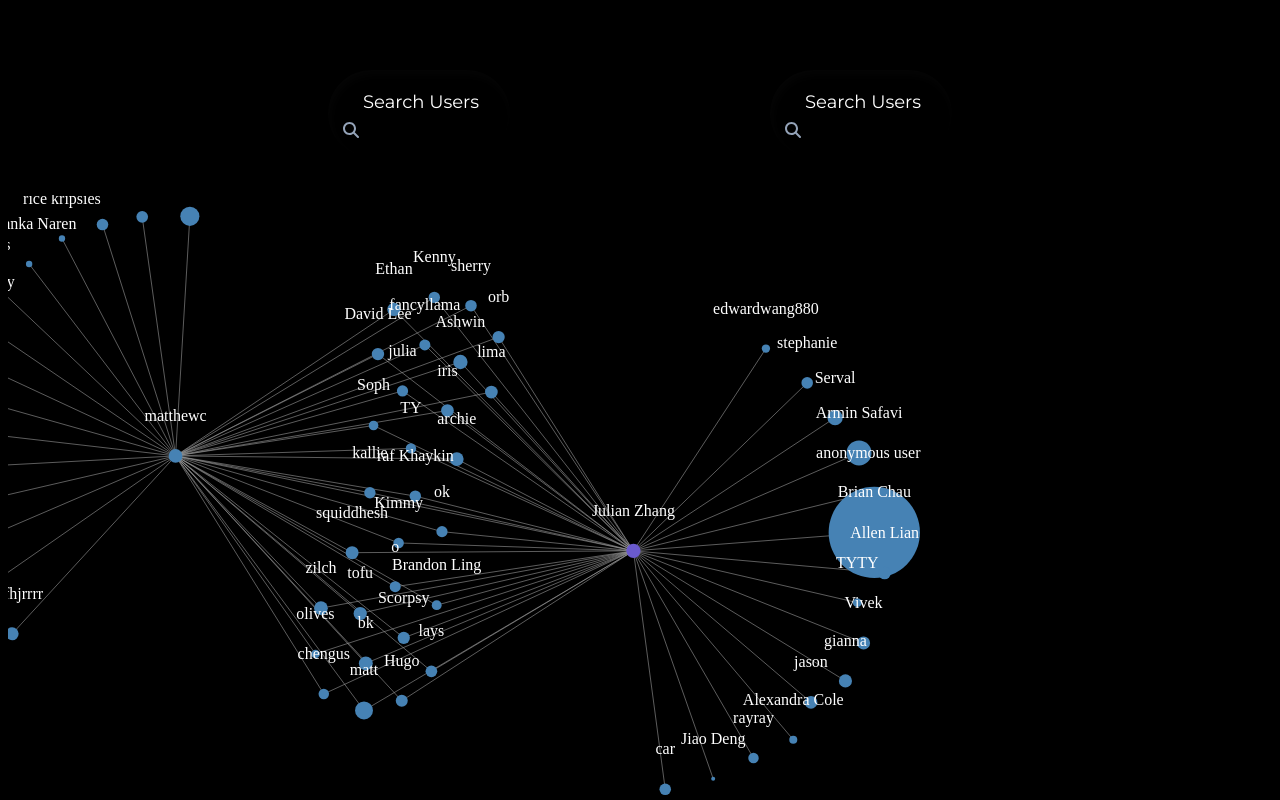
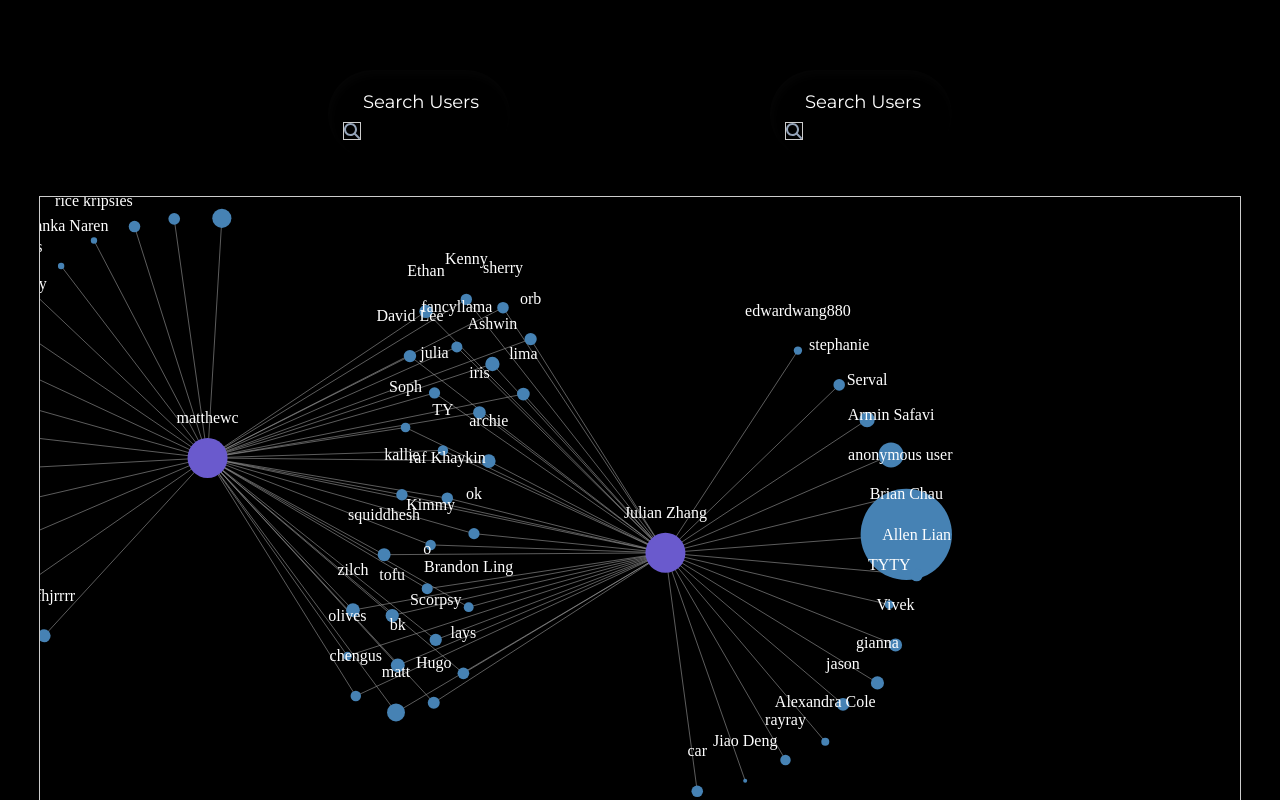
Before and after one commit to WilliamRChiu/Connections-Search, a React (Vite) app in the folder HTN/Frontend/: page / in a window 1280 px wide. Shown: the part 1340-2140 px from the top of the page. Built offline with nearby package versions, Linux system fonts and the light colour scheme.

Commit message:
centered graph

```diff
--- a/HTN/Frontend/public/graphData.json
+++ b/HTN/Frontend/public/graphData.json
@@ -1,6 +1,6 @@
 {
   "nodes": [
-    {"id":"0","name":"Julian Zhang","followers":"45"},
+    {"id":"0","name":"Julian Zhang","followers":"1000"},
     {"id":"1","name":"Jiao Deng","followers":"1"},
     {"id":"2","name":"Armin Safavi","followers":"244"},
     {"id":"3","name":"gianna","followers":"35"},
@@ -38,7 +38,7 @@
     {"id":"35","name":"chengus","followers":"18"},
     {"id":"36","name":"Kenny","followers":"23"},
     {"id":"37","name":"lays","followers":"25"},
-    {"id":"38","name":"matthewc","followers":"40"},
+    {"id":"38","name":"matthewc","followers":"1000"},
     {"id":"39","name":"orb","followers":"29"},
     {"id":"40","name":"matt","followers":"90"},
     {"id":"41","name":"stephanie","followers":"24"},
--- a/HTN/Frontend/src/App.css
+++ b/HTN/Frontend/src/App.css
@@ -14,7 +14,20 @@
     white-space: nowrap;
   }
 
-  /* App.css */
+  /* App.css
   h1 {
     color: white;
+  } */
+
+  .graph-container {
+    display: flex;
+    justify-content: center; /* Centers horizontally */
+    align-items: center; /* Centers vertically */
+    height: 100vh; /* Ensures the container takes full viewport height */
   }
+
+  svg {
+    max-width: 100%; /* Ensure SVG scales properly */
+    height: auto; /* Maintain aspect ratio */
+    border: 1px solid #ccc; /* Optional: border around graph */
+  }
--- a/HTN/Frontend/src/App.jsx
+++ b/HTN/Frontend/src/App.jsx
@@ -31,7 +31,9 @@ function App() {
       <Connections/>
 
       <UserLookup/>
-      <NetworkGraph/>
+      <div className="graph-container">
+        <NetworkGraph />
+      </div>
 
 
 
--- a/HTN/Frontend/src/Components/NetworkGraph.jsx
+++ b/HTN/Frontend/src/Components/NetworkGraph.jsx
@@ -10,8 +10,8 @@ const NetworkGraph = () => {
         // Fetch the graph data from the external file
         d3.json('/graphData.json').then((graph) => {
             const svg = d3.select(svgRef.current)
-                .attr('width', 1600)
-                .attr('height', 1000);
+                .attr('width', 1200)
+                .attr('height', 800);
 
             const tooltip = d3.select(tooltipRef.current)
                 .style('position', 'absolute')
@@ -56,7 +56,7 @@ const NetworkGraph = () => {
                 .attr('r', d => Math.cbrt(d.followers) * 2)  // Scale radius based on followers
                 .attr('fill', d => {
                     // Change the color of the node with id 1 to red
-                    if (d.id === "0") return 'slateblue';  // Node with id 1 is red
+                    if (d.id === "0" || d.id === "38") return 'slateblue';  // Node with id 1 is red
                     return 'steelblue';  // Default color for other nodes
                 })
                 .call(d3.drag()
@@ -134,8 +134,10 @@ const NetworkGraph = () => {
 
     return (
         <>
+        <div className='graph-container'>
             <svg ref={svgRef}></svg>
             <div ref={tooltipRef} className="tooltip"></div>
+        </div>
         </>
     );
 };
--- a/HTN/Frontend/src/index.css
+++ b/HTN/Frontend/src/index.css
@@ -304,10 +304,12 @@ footer{
   padding:5px;
   font-family: "montserrat";
 }
-.Graph-Container{
-  width:100%;
-  height:1000px;
-  background-color: #000000;
+.graph-container svg{
+  display:flex;
+  align-items: center;
+  justify-content: center;
+  left:25%;
+
 }
 .Footer-Full footer{
   background-color: #333; /* Dark background */
```
